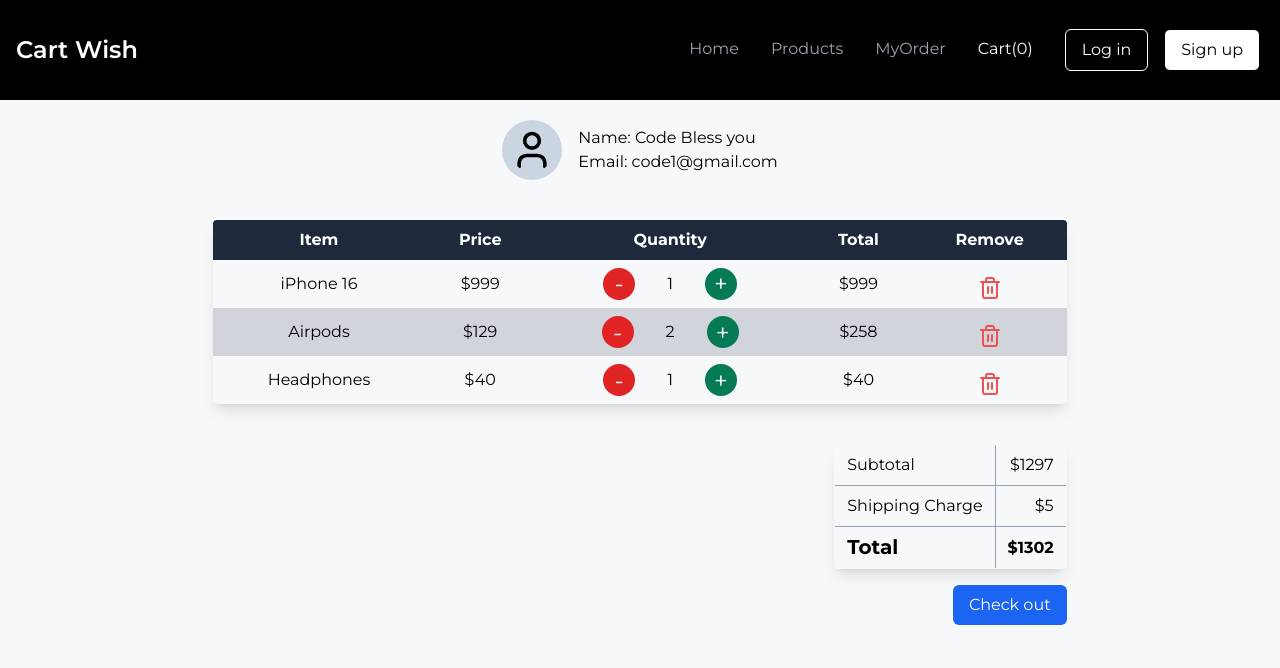
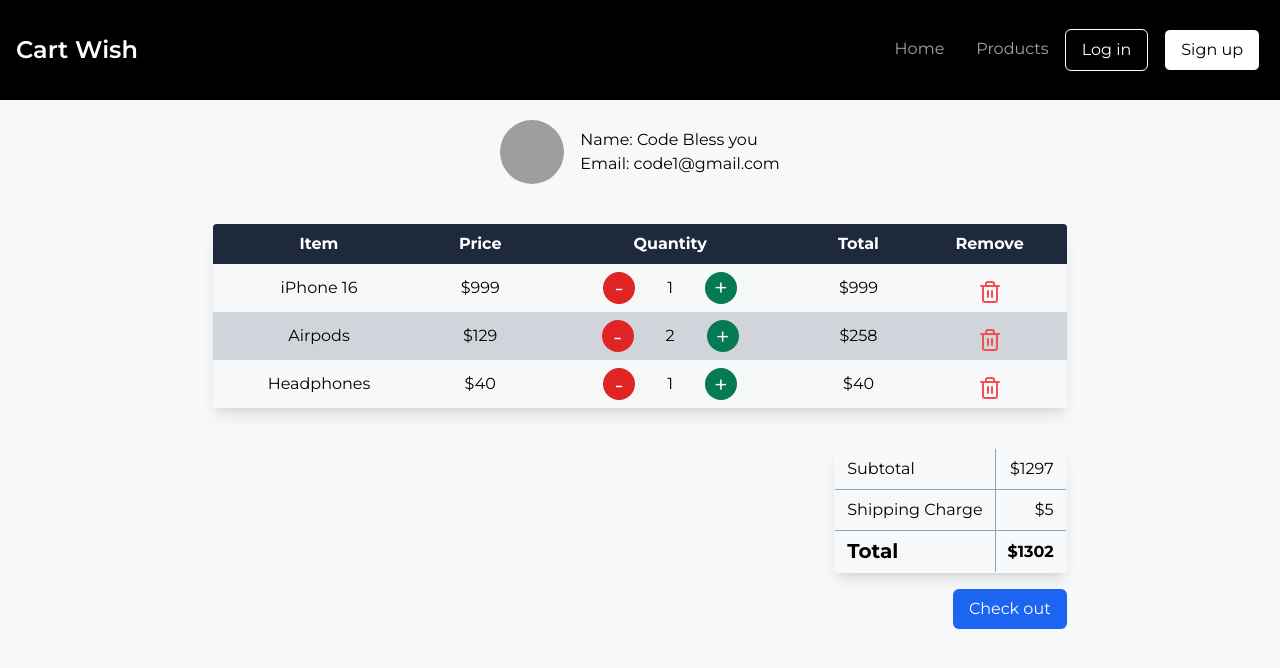
Before and after one commit to Bunsamnang/cart-wish-frontend, a React (Vite) app: page /cart in a window 1280 px wide. Shown: the top 668 px of the page. Built offline with nearby package versions, Linux system fonts and the light colour scheme; a web font is replaced by a local one.

Commit message:
get token when login and signup and update user state using useContext

```diff
--- a/package.json
+++ b/package.json
@@ -13,6 +13,7 @@
     "axios": "^1.7.9",
     "flowbite": "^2.5.2",
     "flowbite-react": "^0.10.2",
+    "jwt-decode": "^4.0.0",
     "lucide-react": "^0.468.0",
     "react": "^18.3.1",
     "react-dom": "^18.3.1",
--- a/src/App.tsx
+++ b/src/App.tsx
@@ -1,7 +1,7 @@
 import { useState } from "react";
 import NavBar from "./components/NavBar";
-import LoginModal from "./Form/LoginModal";
-import SignupModal from "./Form/SignupModal";
+import LoginModal from "./Authentication/LoginModal";
+import SignupModal from "./Authentication/SignupModal";
 import Routing from "./components/Routing/Routing";
 import { TotalProvider } from "./Contexts/TotalContext";
 import { AuthProvider } from "./Contexts/AuthContext";
@@ -11,8 +11,8 @@ const App = () => {
   const [openSignupModal, setOpenSignupModal] = useState(false);
 
   return (
-    <div className="app grid grid-rows-[100px_auto] max-md:grid-rows-[auto_auto]">
-      <AuthProvider>
+    <AuthProvider>
+      <div className="app grid grid-rows-[100px_auto] max-md:grid-rows-[auto_auto]">
         <NavBar
           onOpenLoginModal={() => setOpenLoginModal(true)}
           onOpenSignupModal={() => setOpenSignupModal(true)}
@@ -36,8 +36,8 @@ const App = () => {
             onCloseModal={() => setOpenSignupModal(false)}
           />
         )}
-      </AuthProvider>
-    </div>
+      </div>
+    </AuthProvider>
   );
 };
 
--- a/src/Form/LoginModal.tsx
+++ b/src/Authentication/LoginModal.tsx
@@ -1,10 +1,11 @@
 import { Modal, ModalBody, ModalFooter, ModalHeader } from "flowbite-react";
 import TextInputField from "./TextInputField";
 import { useForm } from "react-hook-form";
-import { LoginCredentials } from "./AuthModel";
+import { LoginCredentials, User } from "./AuthModel";
 import { login } from "../components/services/userServices";
 import { useState } from "react";
 import { useAuth } from "../hooks/useAuth";
+import { jwtDecode } from "jwt-decode";
 
 interface LoginModalProps {
   openModal: boolean;
@@ -13,8 +14,7 @@ interface LoginModalProps {
 
 const LoginModal = ({ onCloseModal, openModal }: LoginModalProps) => {
   const [formError, setFormError] = useState("");
-  const { setIsLoggedIn } = useAuth();
-
+  const { setUser } = useAuth();
   const {
     register,
     reset,
@@ -26,10 +26,11 @@ const LoginModal = ({ onCloseModal, openModal }: LoginModalProps) => {
     console.log("Email sent to server:", formData.email);
 
     try {
-      const user = await login(formData);
+      const res = await login(formData);
 
-      localStorage.setItem("token", user.data.token);
-      setIsLoggedIn(true);
+      // update state of user to logged in
+      setUser(jwtDecode<User>(res.token));
+
       reset();
       onCloseModal();
       // eslint-disable-next-line @typescript-eslint/no-explicit-any
--- a/src/Form/SignupModal.tsx
+++ b/src/Authentication/SignupModal.tsx
@@ -2,10 +2,11 @@ import { Modal, ModalBody, ModalFooter, ModalHeader } from "flowbite-react";
 import { User } from "lucide-react";
 import TextInputField from "./TextInputField";
 import { useForm } from "react-hook-form";
-import { SignupCredentials } from "./AuthModel";
+import { SignupCredentials, User as user } from "./AuthModel";
 import { useState } from "react";
 import { signup } from "../components/services/userServices";
 import { useAuth } from "../hooks/useAuth";
+import { jwtDecode } from "jwt-decode";
 
 interface SignupModalProps {
   openModal: boolean;
@@ -16,7 +17,8 @@ const SignupModal = ({ openModal, onCloseModal }: SignupModalProps) => {
   const [profilePic, setProfilePic] = useState<File | null>(null);
   const [formError, setFormError] = useState("");
 
-  const { setIsLoggedIn } = useAuth();
+  const { setUser } = useAuth();
+
   console.log(profilePic);
 
   const {
@@ -31,9 +33,9 @@ const SignupModal = ({ openModal, onCloseModal }: SignupModalProps) => {
 
       // Use `profilePic ?? undefined` to ensure it's compatible with the `signup` function
       const res = await signup(formData, profilePic ?? undefined);
-      localStorage.setItem("token", res.data.token);
-      setIsLoggedIn(true);
 
+      // update state of user to signed in
+      setUser(jwtDecode<user>(res.token));
       reset();
       onCloseModal();
       // eslint-disable-next-line @typescript-eslint/no-explicit-any
--- a/src/Cart/CartPage.tsx
+++ b/src/Cart/CartPage.tsx
@@ -1,14 +1,29 @@
-import { User } from "lucide-react";
 import Table from "../common/Table";
+import { useAuth } from "../hooks/useAuth";
 
 const CartPage = () => {
+  const { user } = useAuth();
+
   return (
     <section className="cart-page flex flex-col items-center mt-5">
       <div className="user_details flex items-center gap-4">
-        <User className="bg-slate-300 p-2 rounded-full" size={60} />
+        <img
+          src={`http://localhost:5000/profile/${user?.profilePic}`}
+          alt="profile picture"
+          className="w-16 h-16 rounded-full"
+        />
         <div>
-          <p>Name: Code Bless you</p>
-          <p>Email: code1@gmail.com</p>
+          {user ? (
+            <>
+              <p>Name: {user.name}</p>
+              <p>Email: {user.email}</p>
+            </>
+          ) : (
+            <>
+              <p>Name: Code Bless you</p>
+              <p>Email: code1@gmail.com</p>
+            </>
+          )}
         </div>
       </div>
 
--- a/src/Contexts/AuthContext.tsx
+++ b/src/Contexts/AuthContext.tsx
@@ -1,19 +1,36 @@
-import { createContext, ReactNode, useState } from "react";
+import { createContext, ReactNode, useEffect, useState } from "react";
+import { User } from "../Authentication/AuthModel";
+import { jwtDecode } from "jwt-decode";
 
 interface AuthContextType {
-  isLoggedIn: boolean;
-  setIsLoggedIn: (isLoggedIn: boolean) => void;
+  user: User | null;
+  setUser: (user: User | null) => void;
 }
 
 const AuthContext = createContext<AuthContextType | undefined>(undefined);
 
 export const AuthProvider = ({ children }: { children: ReactNode }) => {
-  const [isLoggedIn, setIsLoggedIn] = useState<boolean>(
-    !!localStorage.getItem("token")
-  );
+  const [user, setUser] = useState<User | null>(null);
+
+  useEffect(() => {
+    try {
+      const jwt = localStorage.getItem("token") || "";
+      // it returns an object, so make an interface of those properties
+      const jwtUser = jwtDecode<User>(jwt);
+
+      // if it expires, remove the stored token
+      if (jwtUser.exp && Date.now() >= jwtUser.exp * 1000) {
+        localStorage.removeItem("token");
+      } else {
+        setUser(jwtUser);
+      }
+    } catch (error) {
+      console.error(error);
+    }
+  }, []);
 
   return (
-    <AuthContext.Provider value={{ isLoggedIn, setIsLoggedIn }}>
+    <AuthContext.Provider value={{ user, setUser }}>
       {children}
     </AuthContext.Provider>
   );
--- a/src/components/NavBar.tsx
+++ b/src/components/NavBar.tsx
@@ -11,7 +11,9 @@ interface NavBarProps {
 
 const NavBar = ({ onOpenLoginModal, onOpenSignupModal }: NavBarProps) => {
   const [isExpanded, setIsExpanded] = useState(false);
-  const { isLoggedIn, setIsLoggedIn } = useAuth();
+
+  // if user is logged in
+  const { user, setUser } = useAuth();
 
   console.log(isExpanded);
   // Handle resetting isExpanded when the screen width is >= 1024px
@@ -32,8 +34,8 @@ const NavBar = ({ onOpenLoginModal, onOpenSignupModal }: NavBarProps) => {
   }, [isExpanded]);
 
   const handleLogout = () => {
+    setUser(null);
     localStorage.removeItem("token");
-    setIsLoggedIn(false);
   };
 
   return (
@@ -70,6 +72,9 @@ const NavBar = ({ onOpenLoginModal, onOpenSignupModal }: NavBarProps) => {
         <li className="py-2 px-4 hover:text-white transition-colors duration-300 ease-in-out">
           <Link link="/products" title="Products" />
         </li>
+
+        {user ? (
+          <>
             <li className="py-2 px-4 hover:text-white transition-colors duration-300 ease-in-out">
               <Link link="/myorder" title="MyOrder" />
             </li>
@@ -80,14 +85,13 @@ const NavBar = ({ onOpenLoginModal, onOpenSignupModal }: NavBarProps) => {
             >
               <Link link="/cart" title={`Cart(${0})`} />
             </li>
-
-        {isLoggedIn ? (
             <button
               className="bg-red-600 text-white px-4 py-2 rounded-md hover:bg-red-700 transition duration-300 ease-in-out"
               onClick={() => handleLogout()}
             >
               Log out
             </button>
+          </>
         ) : (
           <>
             <button
--- a/src/components/services/userServices.ts
+++ b/src/components/services/userServices.ts
@@ -1,7 +1,12 @@
-import { LoginCredentials, SignupCredentials } from "../../Form/AuthModel";
+import {
+  LoginCredentials,
+  SignupCredentials,
+} from "../../Authentication/AuthModel";
 import api_client from "../../utils/api_client";
 
-export function signup(user: SignupCredentials, profilePic?: File) {
+const tokenName = "token";
+
+export async function signup(user: SignupCredentials, profilePic?: File) {
   const body = new FormData();
 
   body.append("name", user.name);
@@ -12,12 +17,18 @@ export function signup(user: SignupCredentials, profilePic?: File) {
   if (profilePic) {
     body.append("profilePic", profilePic);
   }
-  return api_client.post("/user/signup", body);
+  const { data } = await api_client.post("/user/signup", body);
+
+  localStorage.setItem(tokenName, data.token);
+  return data;
 }
 
-export function login(user: LoginCredentials) {
+export async function login(user: LoginCredentials) {
   // Directly pass the user object since its
   // properties match the expected keys (email and password)
   //  in the backend.
-  return api_client.post("/user/login", user);
+  const { data } = await api_client.post("/user/login", user);
+
+  localStorage.setItem(tokenName, data.token);
+  return data;
 }
```
Also changed, not shown: src/Authentication/AuthModel.ts (renamed from src/Form/AuthModel.ts, +9 -0 lines), src/Authentication/TextInputField.tsx (renamed from src/Form/TextInputField.tsx), 1 other file (tests, documents, lock files or other folders). Lines whose indentation alone changed are shown as unchanged.
